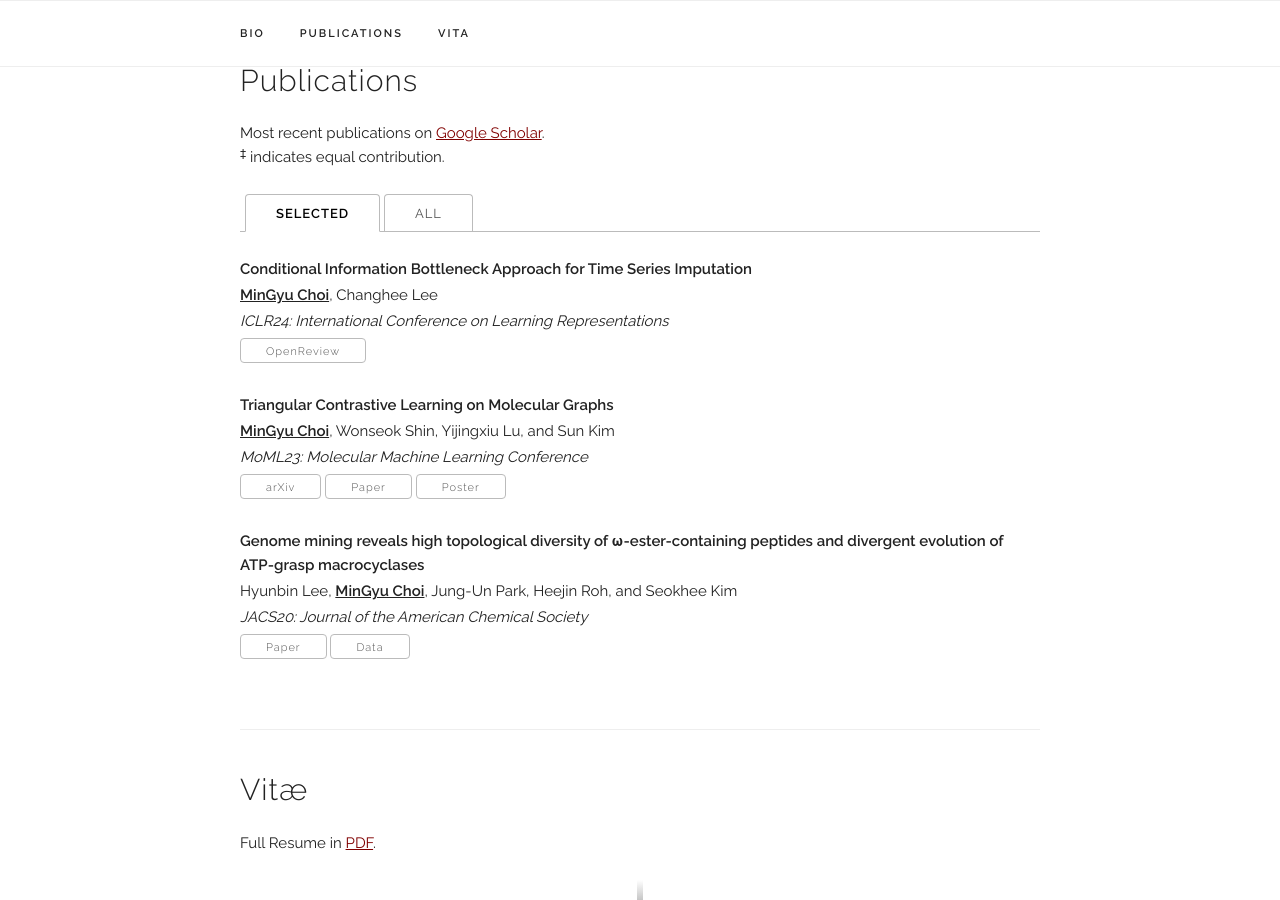
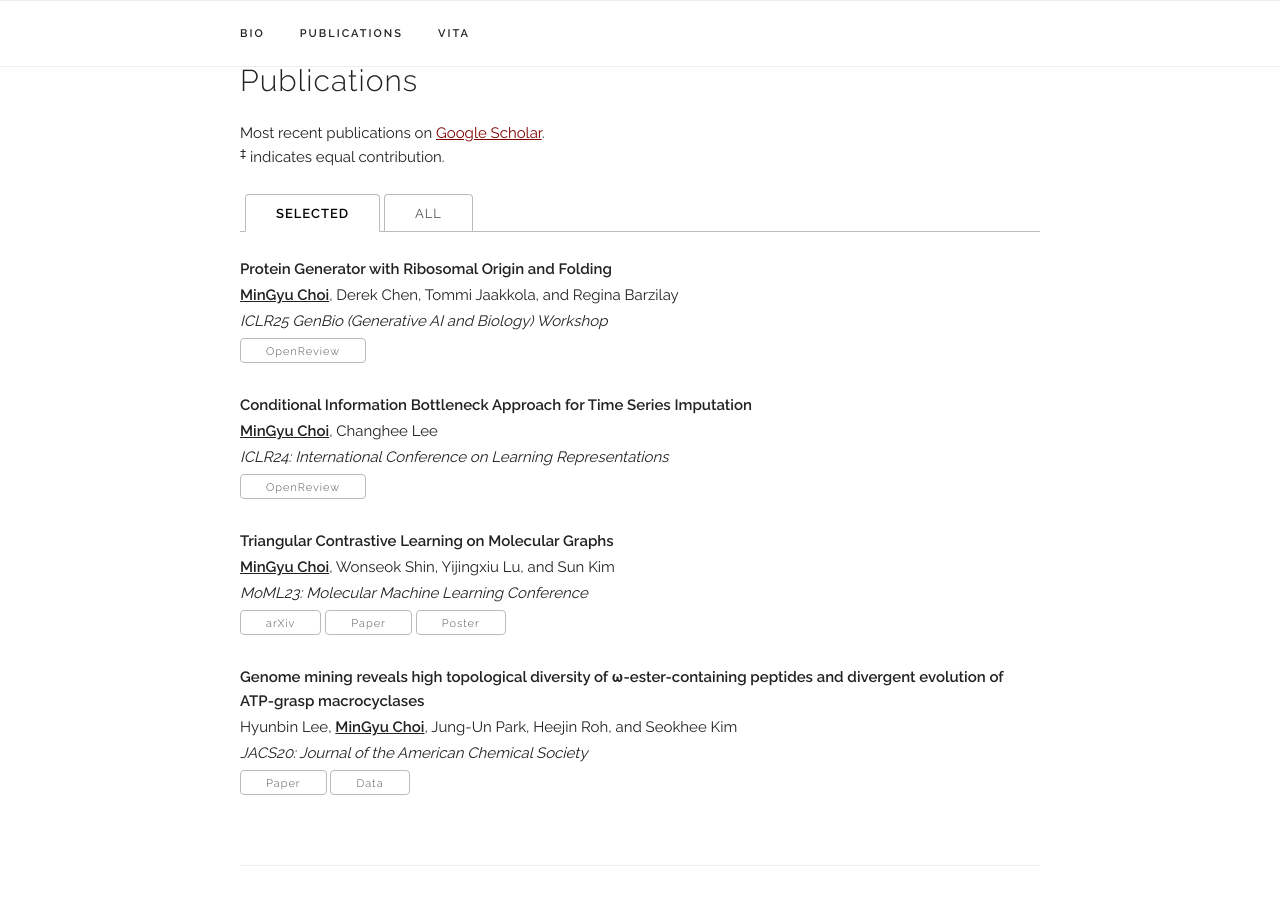
Before and after one commit to Chemgyu/Chemgyu.github.io, a Jekyll site: the page built from index.html, in a window 1280 px wide and 900 px high, scrolled down 734 px. Built offline with Jekyll 4.4.1, drawn with Linux system fonts in a browser that asks for light colours; some web fonts are replaced.

Commit message:
Add new publication on protein generator

```diff
--- a/_data/publications.yaml
+++ b/_data/publications.yaml
@@ -1,4 +1,11 @@
 papers:
+  - title: "Protein Generator with Ribosomal Origin and Folding"
+    authors: "<b><ins>MinGyu Choi</ins></b>, Derek Chen, Tommi Jaakkola, and Regina Barzilay"
+    venue: "ICLR25 GenBio (Generative AI and Biology) Workshop"
+    openreview: "https://openreview.net/forum?id=AJXT4TNXKN"
+    # paper_pdf: "/assets/publications/2023_CIB/23NIPS_DGM4H_CIB.pdf"
+    # poster: "/assests/publications/2023_CIB/NIPS_Poster.pdf"
+    selected: y
 
   - title: "Click To Stack: Shape-Assisted Self-Assembly of Unflattened Macrocycles into Waveguiding Elastic Crystals"
     authors: "Hongsik Kim, Jung Bae Son, Myeongsu Jeong, Youmin Ahn, <b><ins>MinGyu Choi</ins></b>, Seungju Kang, Nam Ki Lee, and Dongwhan Lee"
```
